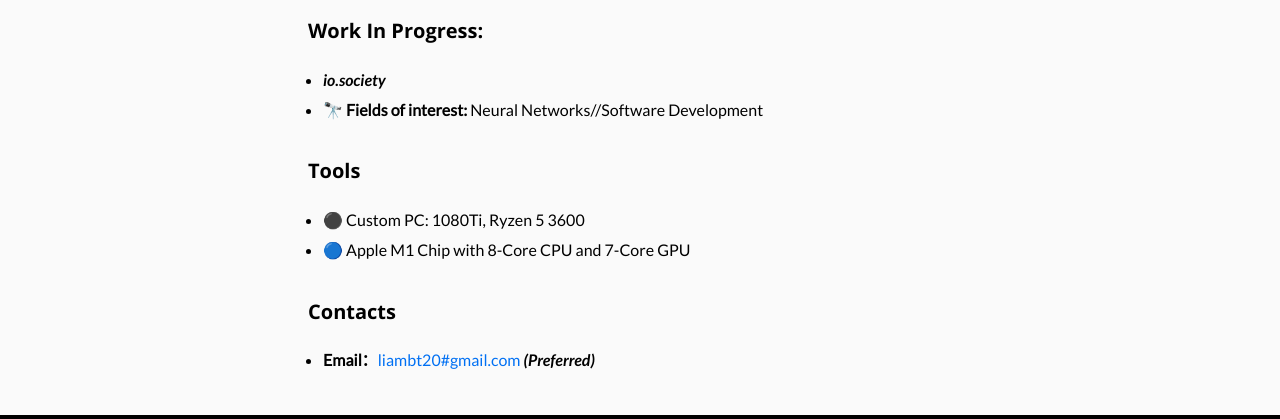
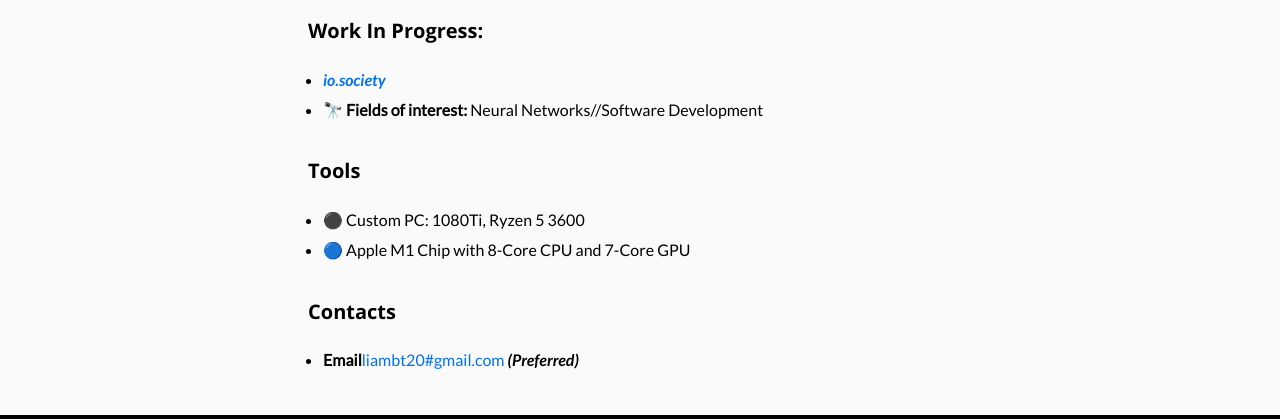
Before and after one commit to L11UM/personalsite, a Vue app: page / in a window 1280 px wide. Shown: the part 228-647 px from the top of the page. Built offline with nearby package versions, Linux system fonts and the light colour scheme.

Commit message:
Update Home.vue

```diff
--- a/src/views/Home.vue
+++ b/src/views/Home.vue
@@ -26,7 +26,7 @@
 
       <h2>Work In Progress:</h2>
       <ul>
-        <li> <em>io.society</em> </li>
+        <li><em><a href="instagram.com/iosociety">io.society</a></em></li>
 
 
 
@@ -43,7 +43,7 @@
       <h2>Contacts</h2>
       <ul>
         <li>
-          <b>Email：</b>
+          <b>Email</b>
           <a href="mailto:liambt20@gmail.com">liambt20#gmail.com</a><i> (Preferred)</i>
         </li>
       </ul>
```
